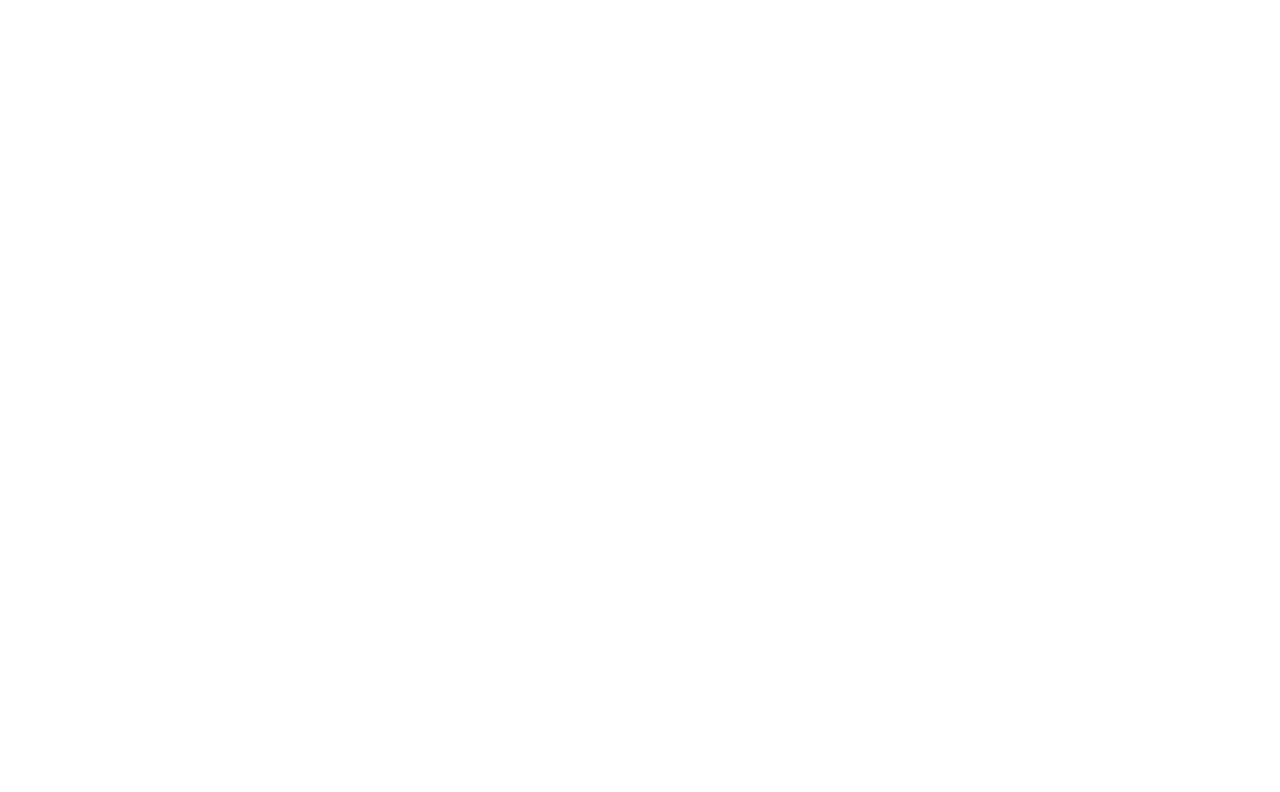
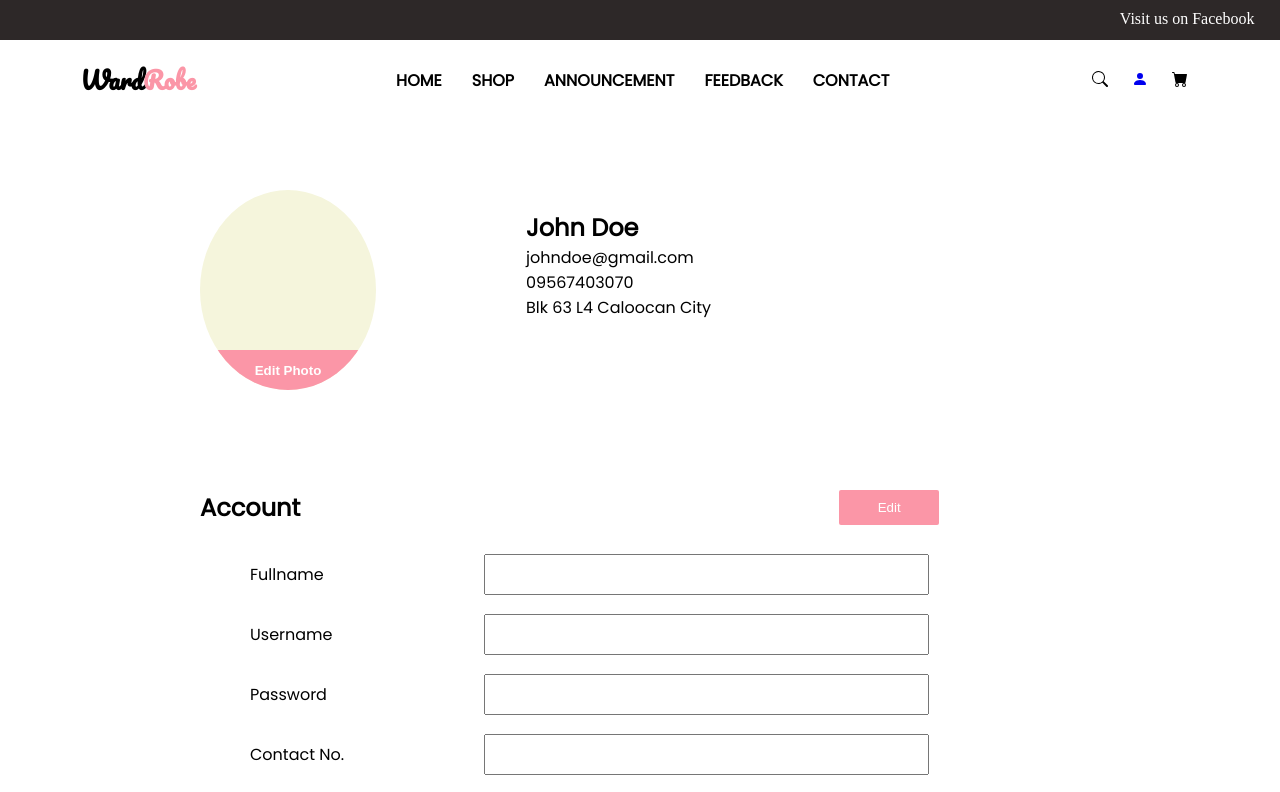
Before and after one commit to reignerlastimosa/wardrobe, a React (Create React App) app in the folder client/: page /profile in a window 1280 px wide. Before the commit this address had no page. Shown: the top 792 px of the page. Built offline with nearby package versions, Linux system fonts and the light colour scheme; a web font is replaced by a local one.

Commit message:
added cart page

```diff
--- a/client/src/App.js
+++ b/client/src/App.js
@@ -3,6 +3,8 @@ import Home from './pages/Home';
 import Shop from './pages/Shop';
 import Feedback from './pages/Feedback';
 import Contact from './pages/Contact';
+import Profile from './pages/Profile';
+import Cart from './pages/Cart';
 
 function App() {
   return (
@@ -13,6 +15,8 @@ function App() {
       <Route exact path ="/shop" element={<Shop/>}/>
       <Route exact path ="/feedback" element={<Feedback/>}/>
       <Route exact path ="/contact" element={<Contact/>}/>
+      <Route exact path ="/profile" element={<Profile/>}/>
+      <Route exact path ="/cart" element={<Cart/>}/>
      </Routes>
     </div>
     </BrowserRouter>
--- /dev/null
+++ b/client/src/pages/Cart.css
@@ -0,0 +1,77 @@
+
+
+.cartpage{
+    margin:150px 100px 0 100px;
+    display:flex;
+    justify-content: space-between;
+
+}
+
+.items{
+    width:60%;
+
+}
+
+
+.item{
+
+    display:flex;
+    justify-content: space-around;
+    margin-top:10px;
+}
+.item p{
+    margin:0;
+}
+
+.item h2{
+    margin:0;
+}
+
+
+
+.item-image{
+    width:100px;
+
+}
+
+.order{
+    width:30%;
+
+    position:relative;
+    height:250px;
+
+}
+
+.order div{
+    margin:0 20px 0 20px;
+}
+
+.order .subtotal{
+    display:flex;
+    justify-content: space-between;
+
+}
+
+.order p{
+    margin:0;
+}
+
+.order h2{
+    margin:0;
+}
+
+
+
+
+.checkout-btn{
+    position:absolute;
+    bottom:0;
+    left:50%;
+    transform:translate(-50%,-50%);
+    width:80%;
+    height:40px;
+    background-color:rgb(251, 150, 167);
+    border:none;
+    color:white;
+    cursor:pointer;
+}
--- /dev/null
+++ b/client/src/pages/Cart.js
@@ -0,0 +1,18 @@
+import Header from './components/Header';
+import Nav from './components/Nav';
+import Cartpage from './components/Cartpage';
+import Footer from './components/Footer';
+import './Cart.css';
+
+const Cart = () =>{
+    return (
+        <div className="cart">
+            <Header/>
+            <Nav/>
+            <Cartpage/>
+            <Footer/>
+        </div>
+    );
+};
+
+export default Cart;
--- /dev/null
+++ b/client/src/pages/Profile.css
@@ -0,0 +1,99 @@
+
+
+.avatar{
+    display:flex;
+
+
+    height:200px;
+    margin:150px 200px 0 200px;
+}
+
+.avatarImage{
+    border-radius: 50%;
+    background-color: beige;
+    width:20%;
+    position:relative;
+    overflow: hidden;
+}
+
+.profile-edit{
+    position:absolute;
+    left:50%;
+    bottom:0;
+    transform:translate(-50%);
+    background-color:rgb(251, 150, 167);
+    color:white;
+    font-weight: bold;
+    width:100%;
+    cursor:pointer;
+    height:40px;
+
+    border:none;
+
+
+ }
+
+.avatarInfo{
+
+    margin:20px 0 0 150px;
+}
+.avatar h2{
+    margin:0;
+}
+.avatar p{
+   margin:0;
+}
+
+
+
+.profileform{
+
+    margin:100px 200px 0 200px;
+    position:relative;
+
+}
+
+.edit-profile{
+    position:absolute;
+    right:16%;
+    top:0;
+    color:white;
+    background-color:rgb(251, 150, 167);
+    height:35px;
+    width:100px;
+    cursor:pointer;
+    border:none;
+    border-radius: 2px;
+}
+
+.profileform form {
+
+    margin:0 50px 0 50px;
+    display:flex;
+
+}
+
+.profileform div{
+    display:flex;
+    flex-direction: column;
+    height:300px;
+    justify-content: space-around;
+
+
+
+}
+
+.profileInput input{
+    height:35px;
+    width:80%;
+
+}
+
+.profileLabel{
+    width:30%;
+}
+
+.profileInput{
+    width:70%;
+
+}
--- /dev/null
+++ b/client/src/pages/Profile.js
@@ -0,0 +1,21 @@
+import Header from './components/Header';
+import Nav from './components/Nav';
+import Avatar from './components/Avatar';
+import Profileform from './components/Profileform';
+import Footer from './components/Footer';
+
+import './Profile.css';
+
+const Profile = () =>{
+    return (
+        <div className="profile">
+            <Header/>
+            <Nav/>
+            <Avatar/>
+            <Profileform/>
+            <Footer/>
+        </div>
+    );
+};
+
+export default Profile;
--- /dev/null
+++ b/client/src/pages/components/Avatar.js
@@ -0,0 +1,26 @@
+const Avatar = () =>{
+
+
+
+
+    return (
+        <div className="avatar">
+           <div className="avatarImage">
+                <div>
+                    <img src=""/>
+                    <button className="profile-edit">Edit Photo</button>
+                </div>
+           </div>
+
+           <div className="avatarInfo">
+                <h2>John Doe</h2>
+
+                <p>johndoe@gmail.com</p>
+                <p>09567403070</p>
+                <p>Blk 63 L4 Caloocan City</p>
+           </div>
+        </div>
+    );
+};
+
+export default Avatar;
--- /dev/null
+++ b/client/src/pages/components/Cartpage.js
@@ -0,0 +1,16 @@
+import Items from './Items';
+import Order from './Order';
+
+
+
+const Cartpage = () =>{
+    return (
+        <div className="cartpage">
+            <Items/>
+            <Order/>
+
+        </div>
+    );
+};
+
+export default Cartpage;
--- /dev/null
+++ b/client/src/pages/components/Item.js
@@ -0,0 +1,32 @@
+import Image from './images/man.jpg';
+
+const Item = () =>{
+    return (
+        <div className="item">
+            <input type="check"/>
+           <div className="item-image">
+           <img src={Image} height="100%" width="100%"/>
+           </div>
+
+           <div className="item-info">
+            <h3>Item 1</h3>
+            <h5>Large, Color Red</h5>
+           </div>
+
+           <div className="item-price">
+            <h2>P200.00</h2>
+            <h2>P300.00</h2>
+            <h2>-50%</h2>
+           </div>
+
+           <div className="item-quantity">
+            <p>Quantity</p>
+            <button>-</button>
+            <p>1</p>
+            <button>+</button>
+           </div>
+        </div>
+    );
+};
+
+export default Item;
--- /dev/null
+++ b/client/src/pages/components/Items.js
@@ -0,0 +1,16 @@
+import Item from './Item';
+
+
+const Items = () =>{
+    return (
+        <div className="items">
+            <Item/>
+            <Item/>
+            <Item/>
+            <Item/>
+
+        </div>
+    );
+};
+
+export default Items;
--- a/client/src/pages/components/Nav.js
+++ b/client/src/pages/components/Nav.js
@@ -36,9 +36,9 @@ const Nav = () =>{
                 <button><svg xmlns="http://www.w3.org/2000/svg" width="16" height="16" fill="currentColor" class="bi bi-search" viewBox="0 0 16 16">
                  <path d="M11.742 10.344a6.5 6.5 0 1 0-1.397 1.398h-.001c.03.04.062.078.098.115l3.85 3.85a1 1 0 0 0 1.415-1.414l-3.85-3.85a1.007 1.007 0 0 0-.115-.1zM12 6.5a5.5 5.5 0 1 1-11 0 5.5 5.5 0 0 1 11 0z"/>
                 </svg></button>
-                <button><svg xmlns="http://www.w3.org/2000/svg" width="16" height="16" fill="currentColor" class="bi bi-person-fill" viewBox="0 0 16 16">
+                <button><a href="/profile"> <svg xmlns="http://www.w3.org/2000/svg" width="16" height="16" fill="currentColor" class="bi bi-person-fill" viewBox="0 0 16 16">
                  <path d="M3 14s-1 0-1-1 1-4 6-4 6 3 6 4-1 1-1 1H3zm5-6a3 3 0 1 0 0-6 3 3 0 0 0 0 6z"/>
-                </svg></button>
+                </svg >  </a></button>
                 <button><svg xmlns="http://www.w3.org/2000/svg" width="16" height="16" fill="currentColor" class="bi bi-cart-fill" viewBox="0 0 16 16">
                 <path d="M0 1.5A.5.5 0 0 1 .5 1H2a.5.5 0 0 1 .485.379L2.89 3H14.5a.5.5 0 0 1 .491.592l-1.5 8A.5.5 0 0 1 13 12H4a.5.5 0 0 1-.491-.408L2.01 3.607 1.61 2H.5a.5.5 0 0 1-.5-.5zM5 12a2 2 0 1 0 0 4 2 2 0 0 0 0-4zm7 0a2 2 0 1 0 0 4 2 2 0 0 0 0-4zm-7 1a1 1 0 1 1 0 2 1 1 0 0 1 0-2zm7 0a1 1 0 1 1 0 2 1 1 0 0 1 0-2z"/>
                 </svg></button>
--- /dev/null
+++ b/client/src/pages/components/Order.js
@@ -0,0 +1,35 @@
+const Order = () =>{
+    return (
+        <div className="order">
+           <div className="order-location">
+            <p>Location</p>
+            <p>Blk 43 L7 Caloocan City</p>
+           </div>
+           <div className="order-summary">
+            <h2>Order Summary</h2>
+
+            <div className="subtotal">
+            <div className="subtotal-text">
+                 <p>Subtotal</p>
+                <p>Shipping Fee</p>
+                <p>Total</p>
+            </div>
+
+            <div className="subtotal-value">
+                <p>P513.00</p>
+                <p>P60.00</p>
+                <p>P573.00</p>
+            </div>
+            </div>
+
+            <div className="checkout">
+            <button className="checkout-btn">PROCEED TO CHECKOUT</button>
+            </div>
+           </div>
+
+
+        </div>
+    );
+};
+
+export default Order;
--- /dev/null
+++ b/client/src/pages/components/Profileform.js
@@ -0,0 +1,33 @@
+const Profileform = () =>{
+    return (
+        <div className="profileform">
+
+           <h2>Account</h2>
+           <button className="edit-profile"> Edit </button>
+           <form>
+
+            <div className="profileLabel">
+            <label>Fullname</label>
+            <label>Username</label>
+            <label>Password</label>
+            <label>Contact No.</label>
+            <label>Address</label>
+            </div>
+
+            <div className="profileInput">
+            <input type="text"/>
+            <input type="text"/>
+            <input type="password"/>
+            <input type="tel"/>
+            <input type="text"/>
+
+            </div>
+
+
+
+           </form>
+        </div>
+    );
+};
+
+export default Profileform;
```
